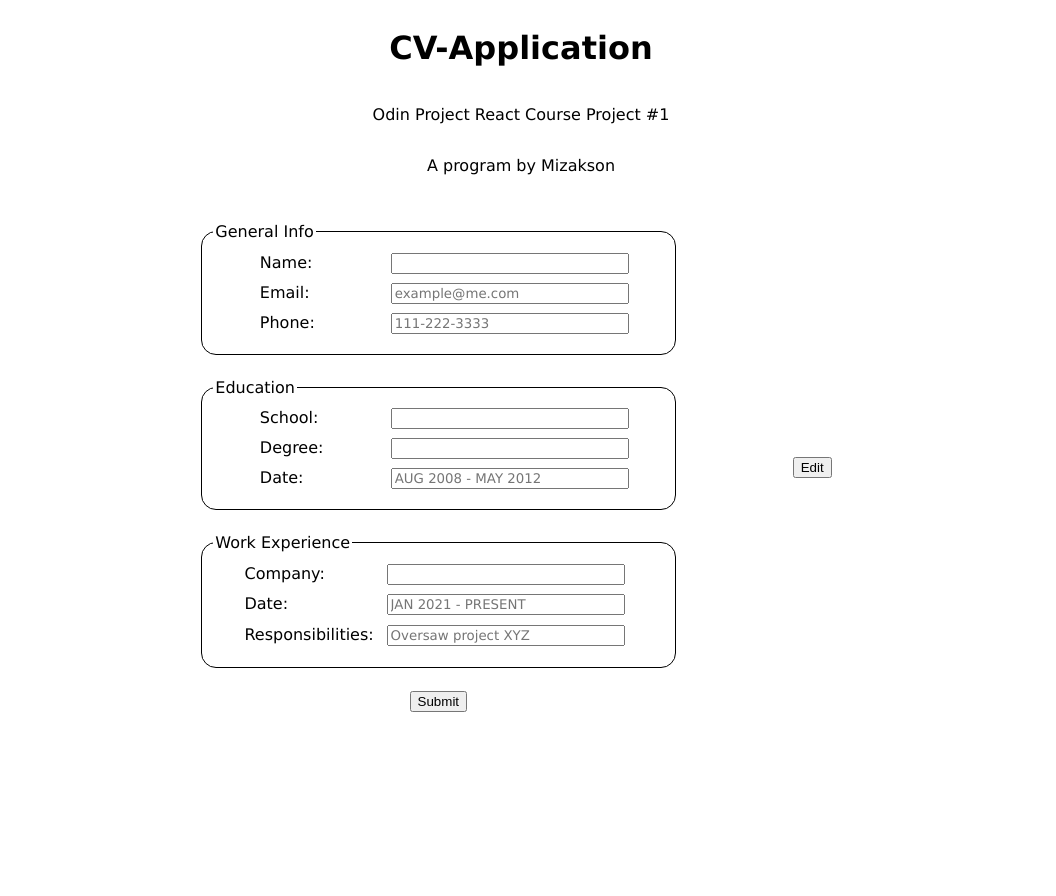
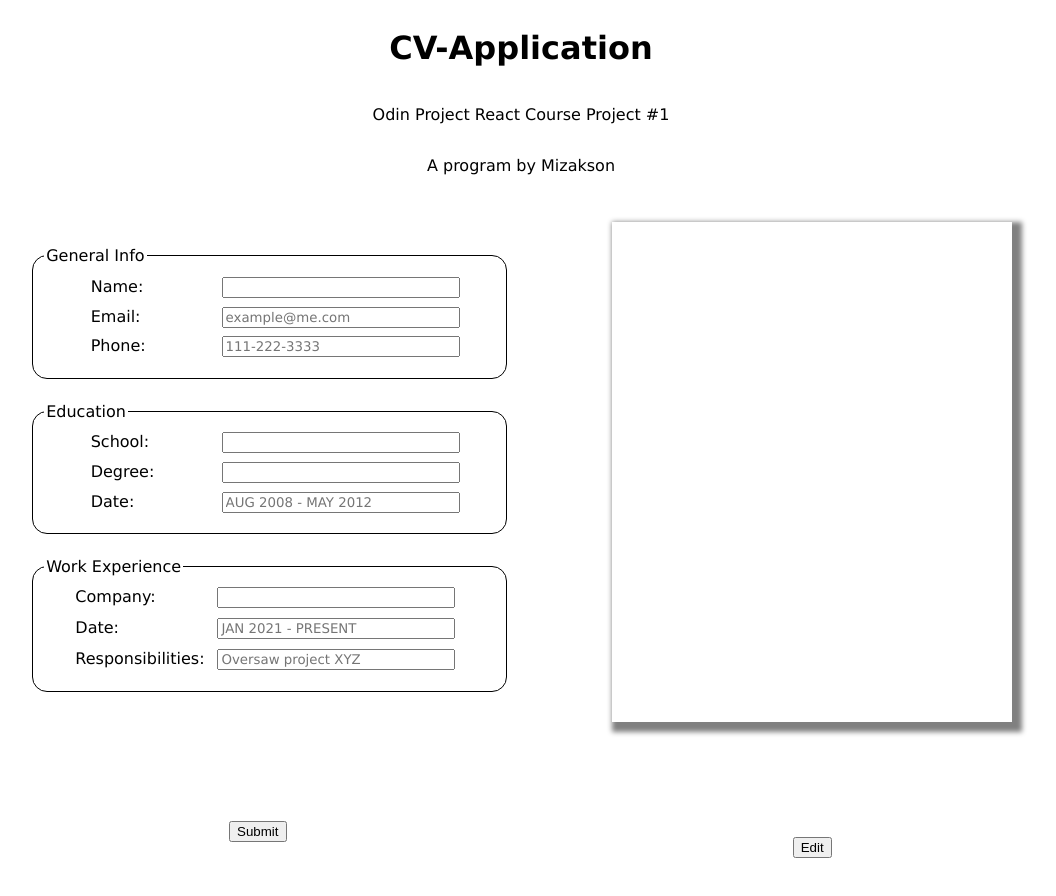
Before and after one commit to Mizakson/cv-application, a React (Vite) app: page / in a window 1280 px wide. Shown: the top 896 px of the page, without its empty margins (119-1175 px from the left). Before the commit the page ends 800 px from the top, so only its background shows below. Built offline with nearby package versions, Linux system fonts and the light colour scheme.

Commit message:
Style cv-display children

```diff
--- a/src/components/Form.jsx
+++ b/src/components/Form.jsx
@@ -21,6 +21,7 @@ function Form() {
     return (
         <div className='display'>
             <form>
+                <div className="form-fields">
                 <fieldset>
                     <legend>General Info</legend>
                     <div className='field'>
@@ -66,11 +67,17 @@ function Form() {
                         <input type='text' maxLength={75} name='responsibilities' id='responsibilities' placeholder='Oversaw project XYZ'/>
                     </div>
                 </fieldset>
-                <button type='submit'>Submit</button>
+                </div>
+                <div className="submit-field">
+                    <button type='submit'>Submit</button>
+                </div>
+
             </form>
             <div className='cv'>
                 <div className='paper'></div>
+                <div className="edit-field">
                 <button id='edit'>Edit</button>
+                </div>
             </div>
         </div>
 
--- a/src/styles/index.css
+++ b/src/styles/index.css
@@ -23,11 +23,16 @@ header {
     gap: 10%;
 }
 
-form {
-    display: flex;
+form, .cv {
+    display: grid;
+    grid-template-rows: 2fr 1fr;
     flex-direction: column;
     justify-content: center;
     align-items: center;
+}
+
+.submit-field, .edit-field {
+    text-align: center;
 }
 
 fieldset {
@@ -47,3 +52,9 @@ fieldset {
     grid-template-columns: 1fr 2fr;
     margin-bottom: 2.5%;
 }
+
+.paper {
+    box-shadow: 5px 5px 5px 5px gray;
+    width: 400px;
+    height: 500px;
+}
```
